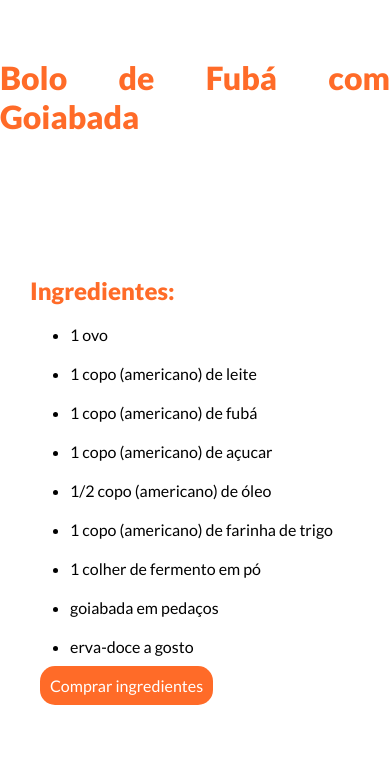
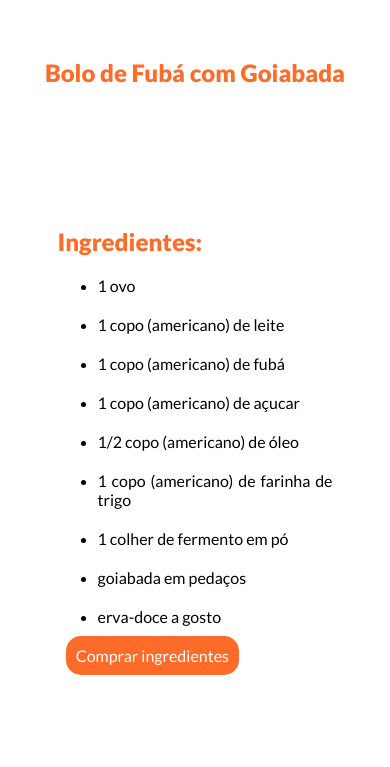
Before and after one commit to leonardodaf/projetos, a plain HTML site: page pagina-de-receita/index.html in a window 390 px wide. Shown: the part 557-1324 px from the top of the page. Drawn offline with Linux system fonts and the light colour scheme.

Commit message:
update de responsividade

```diff
--- a/pagina-de-receita/style.css
+++ b/pagina-de-receita/style.css
@@ -98,3 +98,18 @@ footer a:hover{
     text-decoration: underline;
 }
 /* FIM DO RODAPÉ */
+
+@media screen and (max-width:600px){
+    .banner{
+        background-position: center;
+    }
+
+    h1{
+        font-size: 24px;
+        text-align: center;
+    }
+
+    .conteudo{
+        max-width: 275px;
+    }
+}
```
